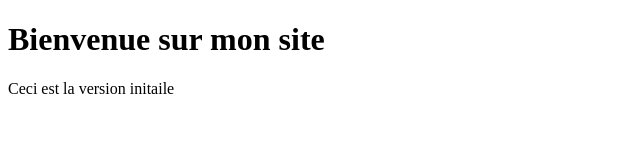
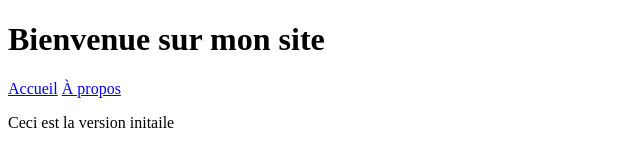
Before and after one commit to kawtar-elferkat/tp-conflit-git, a plain HTML site: page index.html in a window 1280 px wide. Shown: the whole page, without its empty margins (0-640 px from the left). Drawn offline with Linux system fonts and the light colour scheme.

Commit message:
Ajout du header avec navigation

```diff
--- a/index.html
+++ b/index.html
@@ -3,10 +3,17 @@
 <html lang="fr">
 	<head>
 		<meta charset="UTF-8">
-		<title>Mon Site Web</title>
+		<title>Mon Site Web - Header Amélioré</title>
 	</head>
 	<body>
+		<header>
 		<h1>Bienvenue sur mon site</h1>
+		<nav>
+			<a href="#home">Accueil</a>
+			<a href="#about">À propos</a>
+		</nav>
+		</header>
 		<p>Ceci est la version initaile</p>
 	</body>
-</html>
+</html
+>
```
